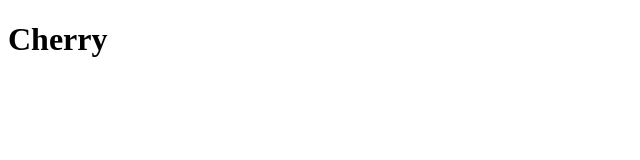
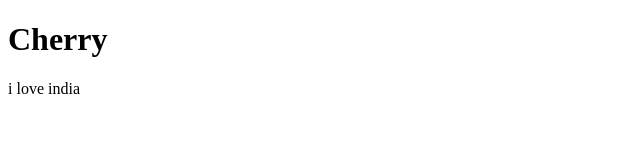
Before and after one commit to cherry-14301/express, a plain HTML site: page index.html in a window 1280 px wide. Shown: the full height of the page, 0-640 px from the left. Drawn offline with Linux system fonts and the light colour scheme.

Commit message:
Update index.html

```diff
--- a/index.html
+++ b/index.html
@@ -7,5 +7,6 @@
 </head>
 <body>
     <h1>Cherry</h1>
+    <P>i love india</P>
 </body>
 </html>
```
